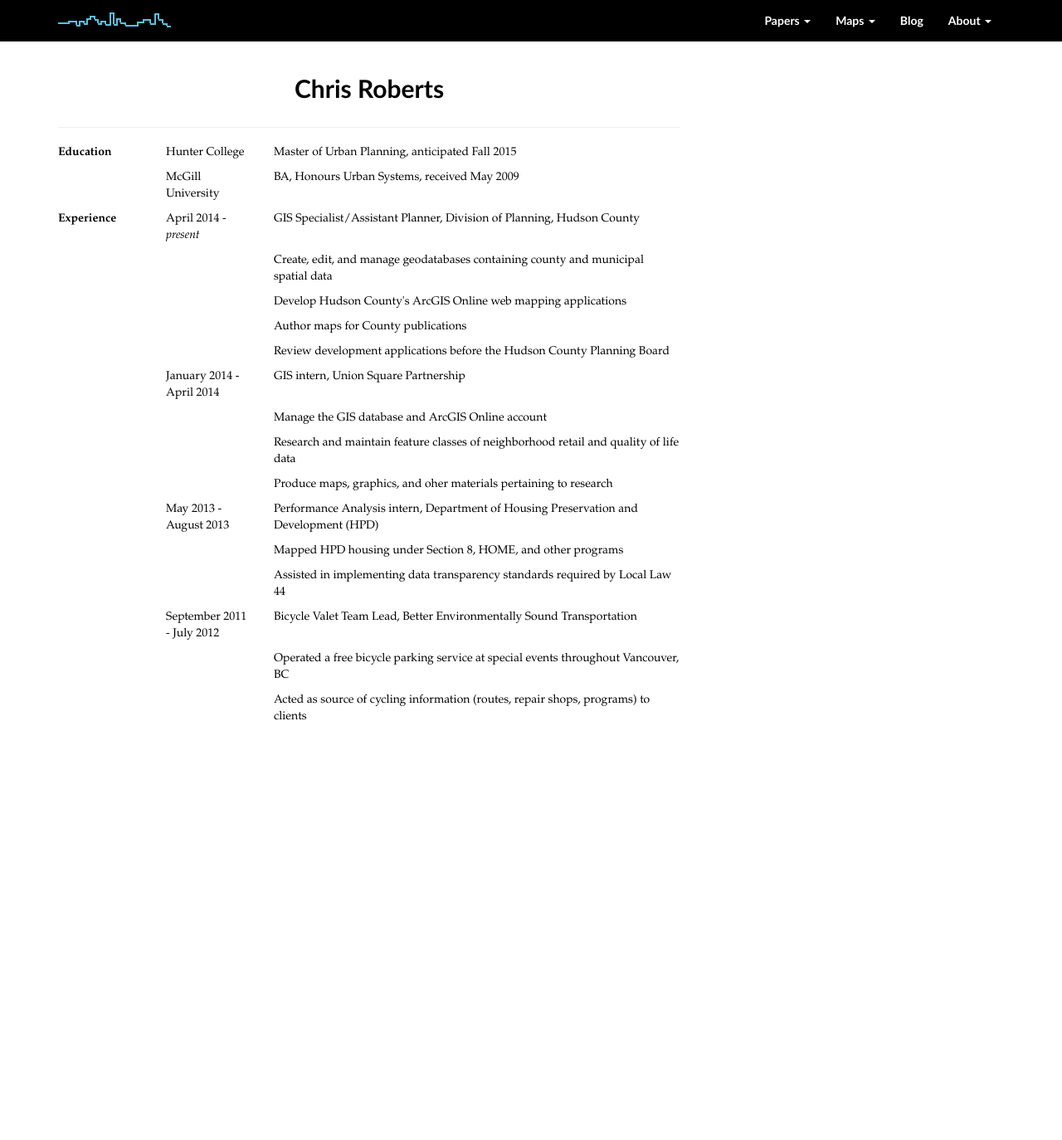
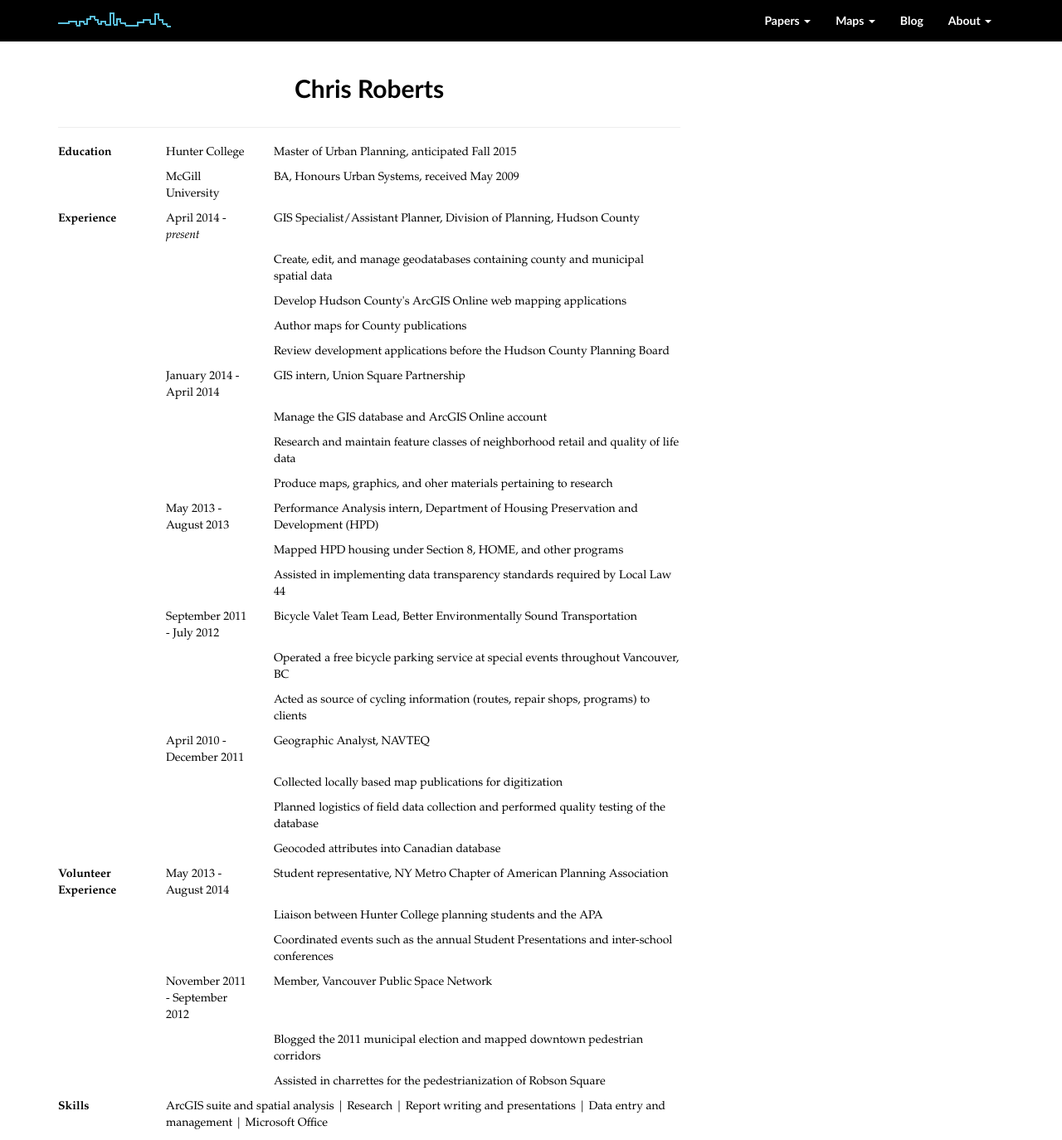
Before and after one commit to chrisrobertsnyc/chrisrobertsnyc.github.io, a Jekyll site: the page built from about/cv.html, in a window 1280 px wide and 1374 px high. Shown: the whole window at 83% size. Built offline with Jekyll 4.4.1, drawn with Linux system fonts in a browser that asks for light colours; nearby versions of some CDN libraries.

Commit message:
Update cv.html

```diff
--- a/about/cv.html
+++ b/about/cv.html
@@ -93,3 +93,61 @@ title: CV
 			<p>Acted as source of cycling information (routes, repair shops, programs) to clients</p>
 	</div>
 </div>
+<div class="row">
+	<div class="col-md-2">
+	</div>
+	<div class="col-md-2">
+		<p>April 2010 - December 2011</p>
+	</div>
+	<div class="col-md-8">
+		<p>Geographic Analyst, NAVTEQ</p>
+	</div>
+</div>
+<div class="row">
+	<div class="col-md-8 col-md-offset-4">
+			<p>Collected locally based map publications for digitization</p>
+			<p>Planned logistics of field data collection and performed quality testing of the database</p>
+			<p>Geocoded attributes into Canadian database</p>
+	</div>
+</div>
+<div class="row">
+	<div class="col-md-2">
+		<p><strong>Volunteer Experience</strong></p>
+	</div>
+	<div class="col-md-2">
+		<p>May 2013 - August 2014</p>
+	</div>
+	<div class="col-md-8">
+		<p>Student representative, NY Metro Chapter of American Planning Association</p>
+	</div>
+</div>
+<div class="row">
+	<div class="col-md-8 col-md-offset-4">
+			<p>Liaison between Hunter College planning students and the APA</p>
+			<p>Coordinated events such as the annual Student Presentations and inter-school conferences</p>
+	</div>
+</div>
+<div class="row">
+	<div class="col-md-2">
+	</div>
+	<div class="col-md-2">
+		<p>November 2011 - September 2012</p>
+	</div>
+	<div class="col-md-8">
+		<p>Member, Vancouver Public Space Network</p>
+	</div>
+</div>
+<div class="row">
+	<div class="col-md-8 col-md-offset-4">
+			<p>Blogged the 2011 municipal election and mapped downtown pedestrian corridors</p>
+			<p>Assisted in charrettes for the pedestrianization of Robson Square</p>
+	</div>
+</div>
+<div class="row">
+	<div class="col-md-2">
+		<p><strong>Skills</strong></p>
+	</div>
+	<div class="col-md-10">
+		<p>ArcGIS suite and spatial analysis | Research | Report writing and presentations | Data entry and management | Microsoft Office</p>
+	</div>
+</div>
```
